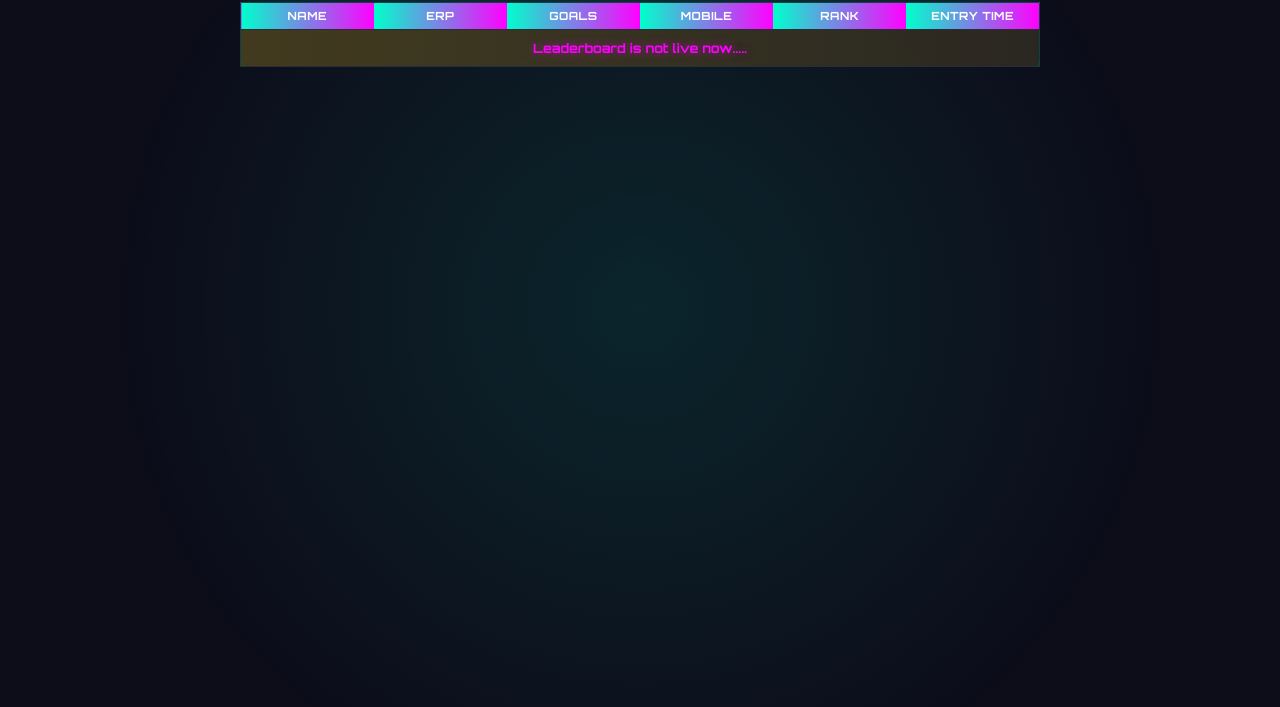
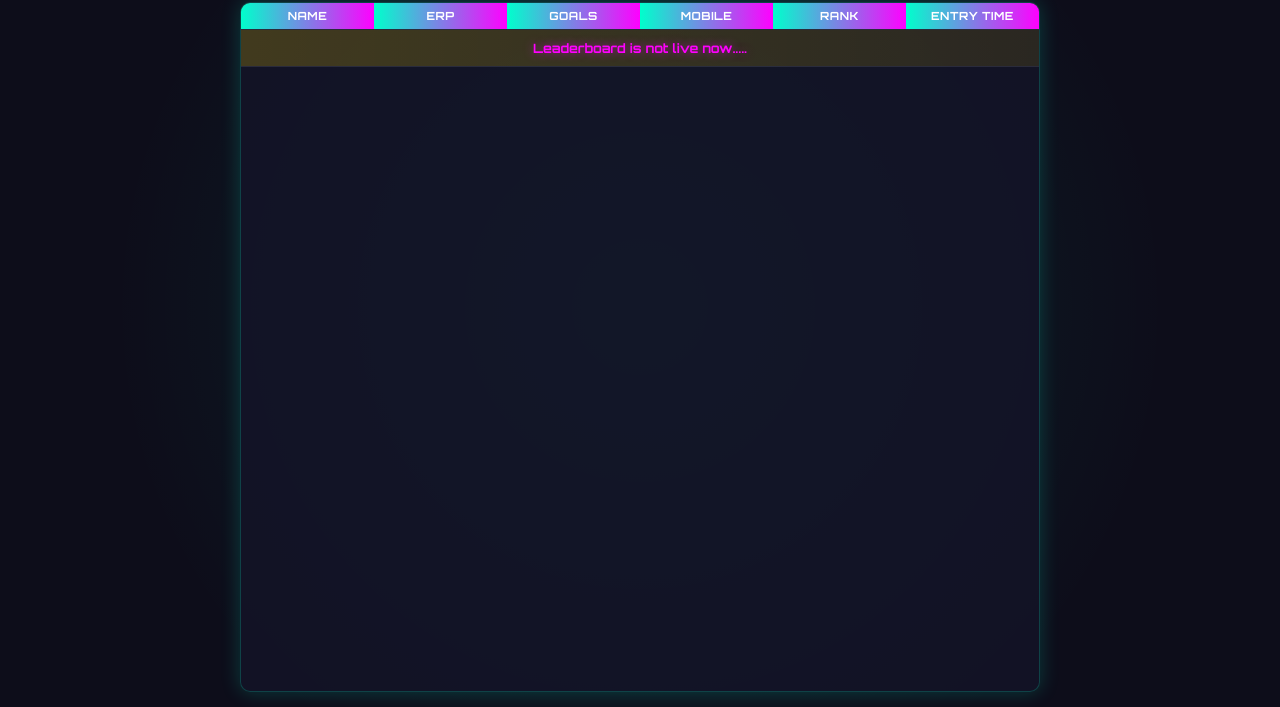
Before and after one commit to shivam-23111/leaderboard, a website: page leaderboard-proxy/public/index.html in a window 1280 px wide. Shown: the part 93-800 px from the top of the page. Drawn offline with Linux system fonts and the light colour scheme; no server answers.

Commit message:
leaderboard

```diff
--- a/leaderboard-proxy/public/index.html
+++ b/leaderboard-proxy/public/index.html
@@ -23,7 +23,6 @@
             padding: 5px;
             position: relative;
             overflow-x: hidden;
-            will-change: transform;
         }
 
         body::before {
@@ -77,27 +76,33 @@
             width: 100%;
             max-width: 800px;
             margin-top: 50px;
+            height: calc(100vh - 70px); /* Adjust for padding and rules button */
+            display: flex;
+            flex-direction: column;
+            position: relative;
+        }
+
+        .table-wrapper {
+            flex: 1; /* Take remaining space after h1 */
+            overflow-y: auto; /* Scroll only table content */
             overflow-x: hidden;
+            border-radius: 10px;
+            background: rgba(20, 20, 40, 0.8);
+            box-shadow: 0 0 20px rgba(0, 255, 204, 0.2);
+            border: 1px solid rgba(0, 255, 204, 0.2);
         }
 
         table {
             width: 100%;
             border-collapse: collapse;
-            background: rgba(20, 20, 40, 0.8);
-            border-radius: 10px;
-            box-shadow: 0 0 20px rgba(0, 255, 204, 0.2);
-            border: 1px solid rgba(0, 255, 204, 0.2);
             table-layout: fixed;
         }
 
-        th, td {
-            padding: 6px;
-            text-align: center;
-            border-bottom: 1px solid rgba(255, 255, 255, 0.1);
-            white-space: nowrap;
-            overflow: hidden;
-            text-overflow: ellipsis;
-            width: 16.66%;
+        thead {
+            position: sticky;
+            top: 0;
+            z-index: 5;
+            background: rgba(20, 20, 40, 0.8); /* Match wrapper background */
         }
 
         th {
@@ -107,6 +112,14 @@
             text-transform: uppercase;
             font-size: 0.7em;
             letter-spacing: 0.5px;
+            padding: 6px;
+            text-align: center;
+            border-bottom: 1px solid rgba(255, 255, 255, 0.1);
+            width: 16.66%;
+        }
+
+        tbody {
+            width: 100%;
         }
 
         tr {
@@ -126,9 +139,16 @@
         }
 
         td {
+            padding: 6px;
+            text-align: center;
+            border-bottom: 1px solid rgba(255, 255, 255, 0.1);
+            white-space: nowrap;
+            overflow: hidden;
+            text-overflow: ellipsis;
             font-size: 0.7em;
             color: #e0e0e0;
             text-shadow: 0 0 5px rgba(255, 255, 255, 0.2);
+            width: 16.66%;
         }
 
         tr:nth-child(1) {
@@ -167,9 +187,7 @@
             }
             .table-container {
                 margin-top: 40px;
-            }
-            table {
-                width: 100%;
+                height: calc(100vh - 60px); /* Adjust for smaller header */
             }
             th, td {
                 padding: 3px;
@@ -197,6 +215,7 @@
     <button class="rules-button" onclick="window.location.href='rules.html'">Rules ⚽</button>
     <div class="table-container">
         <h1>Signodes Robosoccer Leaderboard</h1>
+        <div class="table-wrapper">
             <table id="leaderboard">
                 <thead>
                     <tr>
@@ -210,6 +229,7 @@
                 </thead>
                 <tbody id="leaderboard-body"></tbody>
             </table>
+        </div>
     </div>
 
     <script>
```
Lines whose indentation alone changed are shown as unchanged.
